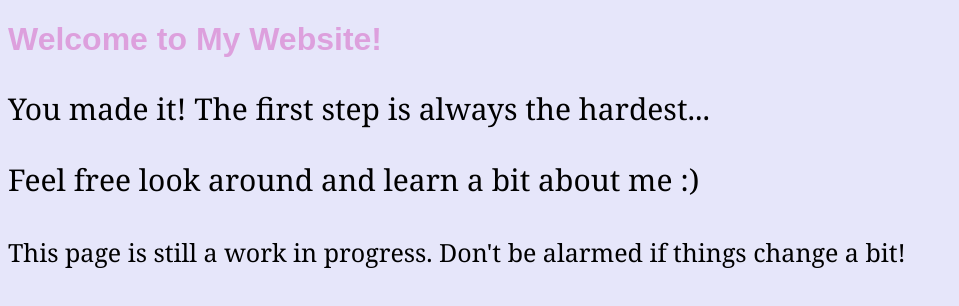
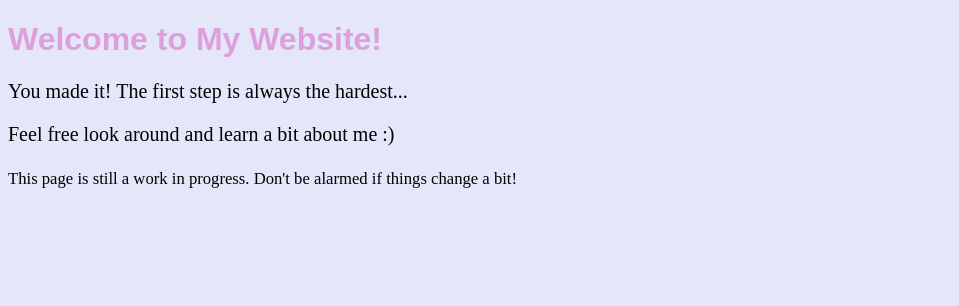
Before and after one commit to k27qin/KatherineQin.github.io, a plain HTML site: page index.html in a window 1280 px wide. Shown: the whole page, without its empty margins (0-959 px from the left). Drawn offline with Linux system fonts and the light colour scheme.

Commit message:
Update styles.css

```diff
--- a/styles.css
+++ b/styles.css
@@ -1,3 +1,3 @@
-body {background-color: lavender; font-family: Georgia; font-size: medium;}
+body {background-color: lavender;}
 h1 {color: plum; font-family: sans-serif;}
-p {font-size: 30px;}
+p {font-size: 20px;}
```
